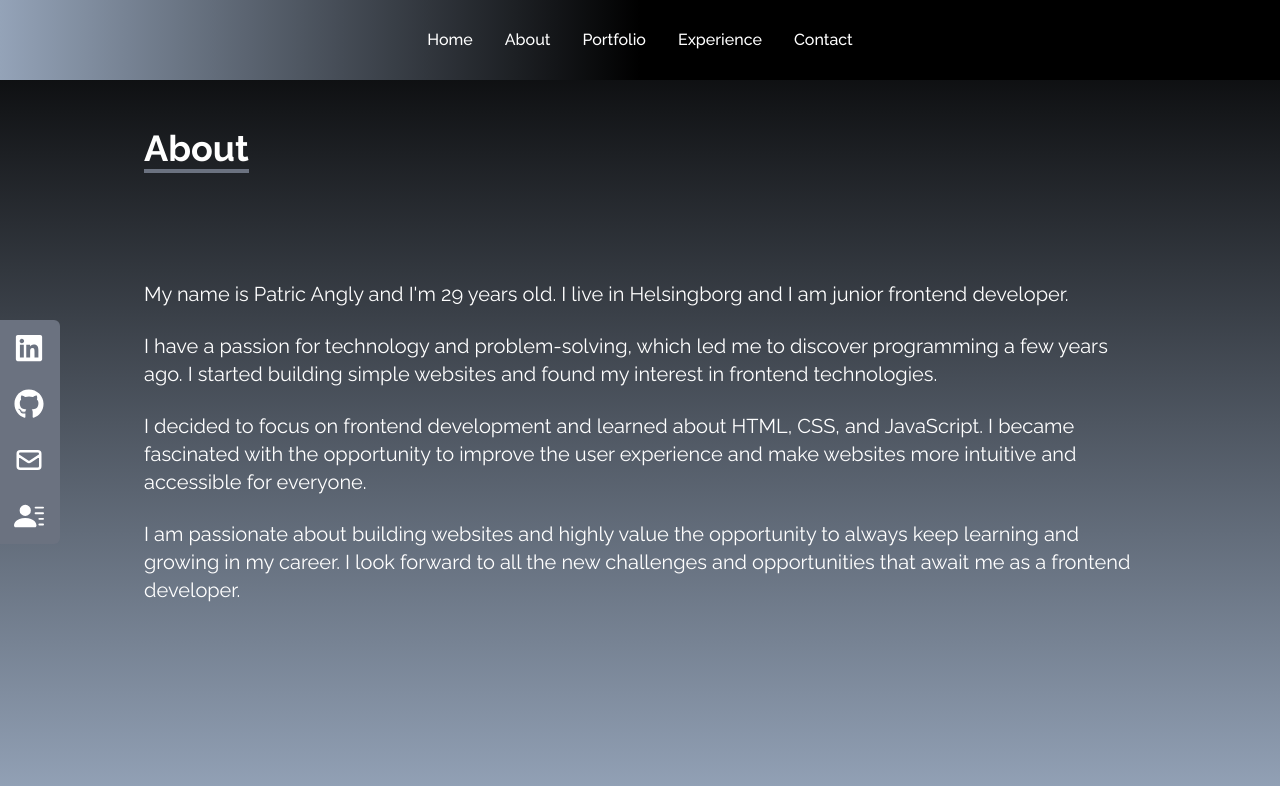
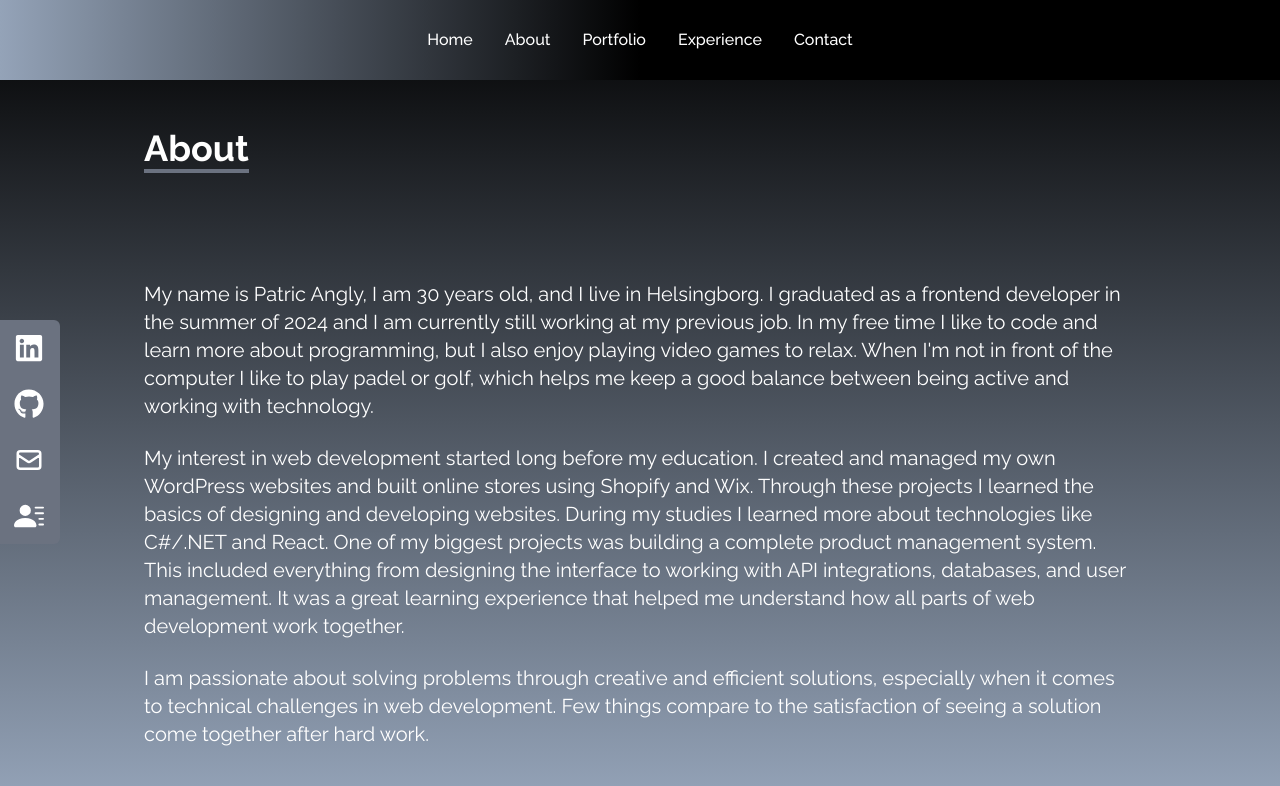
Before and after one commit to PatricAngly/react-portfolio, a React (Create React App) app: page /about in a window 1280 px wide. Shown: the top 786 px of the page. Built offline with nearby package versions, Linux system fonts and the light colour scheme.

Commit message:
update 2025

```diff
--- a/src/components/About.jsx
+++ b/src/components/About.jsx
@@ -13,32 +13,35 @@ const About = () => {
           </p>
         </div>
         <p className="text-xl mt-20">
-          My name is Patric Angly and I'm 29 years old. I live in Helsingborg
-          and I am junior frontend developer.
+          My name is Patric Angly, I am 30 years old, and I live in Helsingborg.
+          I graduated as a frontend developer in the summer of 2024 and I am
+          currently still working at my previous job. In my free time I like to
+          code and learn more about programming, but I also enjoy playing video
+          games to relax. When I'm not in front of the computer I like to play
+          padel or golf, which helps me keep a good balance between being active
+          and working with technology.
         </p>
         <br />
         <p className="text-xl">
-          I have a passion for technology and problem-solving, which led me to
-          discover programming a few years ago. I started building simple
-          websites and found my interest in frontend technologies.
+          My interest in web development started long before my education. I
+          created and managed my own WordPress websites and built online stores
+          using Shopify and Wix. Through these projects I learned the basics of
+          designing and developing websites. During my studies I learned more
+          about technologies like C#/.NET and React. One of my biggest projects
+          was building a complete product management system. This included
+          everything from designing the interface to working with API
+          integrations, databases, and user management. It was a great learning
+          experience that helped me understand how all parts of web development
+          work together.
         </p>
 
         <br />
 
         <p className="text-xl">
-          I decided to focus on frontend development and learned about HTML,
-          CSS, and JavaScript. I became fascinated with the opportunity to
-          improve the user experience and make websites more intuitive and
-          accessible for everyone.
-        </p>
-
-        <br />
-
-        <p className="text-xl">
-          I am passionate about building websites and highly value the
-          opportunity to always keep learning and growing in my career. I look
-          forward to all the new challenges and opportunities that await me as a
-          frontend developer.
+          I am passionate about solving problems through creative and efficient
+          solutions, especially when it comes to technical challenges in web
+          development. Few things compare to the satisfaction of seeing a
+          solution come together after hard work.
         </p>
       </div>
     </div>
--- a/src/components/Home.jsx
+++ b/src/components/Home.jsx
@@ -14,11 +14,10 @@ const Home = () => {
             I'm a Frontend Developer
           </h2>
           <p className="text-white py-4 max-w-md">
-            I am a dedicated junior frontend developer, passionate about
-            creating and developing modern, user-friendly websites. With a
-            strong foundation in HTML, CSS, JavaScript, TypeScript, and React, I
-            constantly strive to enhance my skills and take them to the next
-            level.
+            I create websites that are visually appealing, user-friendly, and
+            aligned with modern web standards. Proficient in JavaScript, React,
+            and API integration, I focus on delivering effective solutions while
+            continuously enhancing my skills.
           </p>
 
           <div>
--- a/src/components/SocialLinks.jsx
+++ b/src/components/SocialLinks.jsx
@@ -40,7 +40,7 @@ const SocialLinks = () => {
           Resume <BsFillPersonLinesFill size={30} />
         </>
       ),
-      href: "/Patric-Angly-2024-eng.pdf",
+      href: "/Patric_Angly_2025.pdf",
       style: "rounded-br-md",
       download: true,
     },
```
Also changed, not shown: src/components/NavBar.jsx (+0 -43 lines), 2 other files (tests, documents, lock files or other folders).
